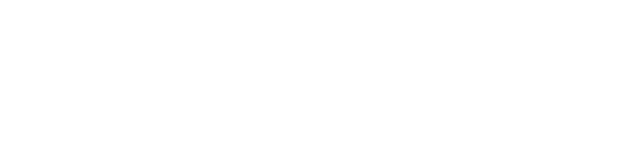
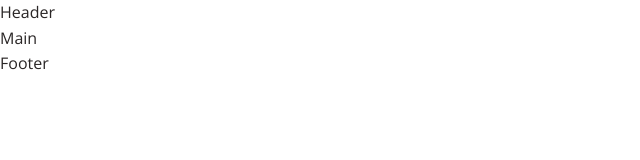
Before and after one commit to alistkov/layout-designer-project-58, a website: page src/index.html in a window 1280 px wide. Shown: the whole page, without its empty margins (0-640 px from the left). Drawn offline with nearby package versions, Linux system fonts and the light colour scheme; a web font is replaced by a local one.

Commit message:
add base markup

```diff
--- a/src/index.html
+++ b/src/index.html
@@ -9,6 +9,8 @@
     <link rel="stylesheet" href="styles/style.css">
 </head>
 <body>
-
+  <header class="header">Header</header>
+  <main class="main">Main</main>
+  <footer class="footer">Footer</footer>
 </body>
 </html>
```
